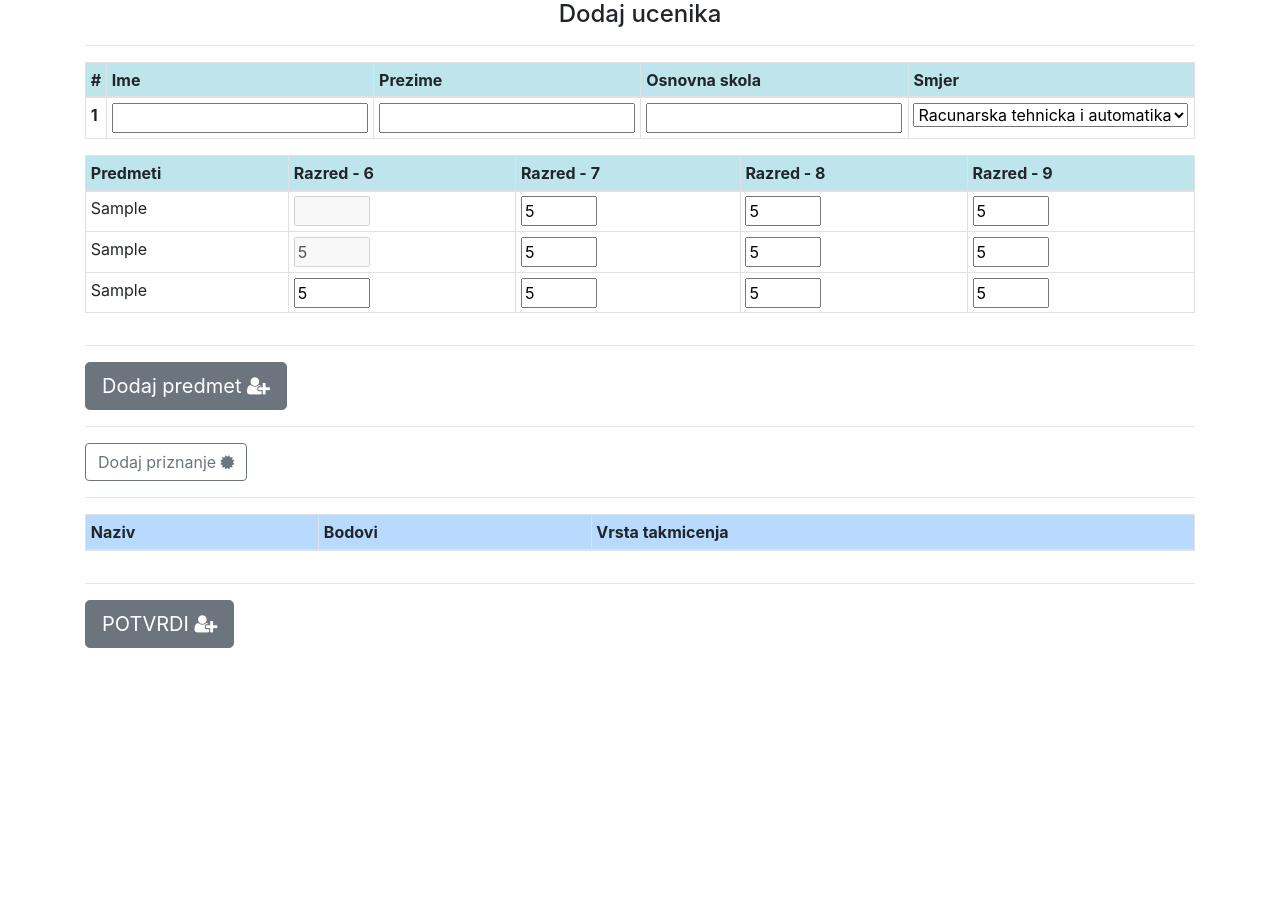
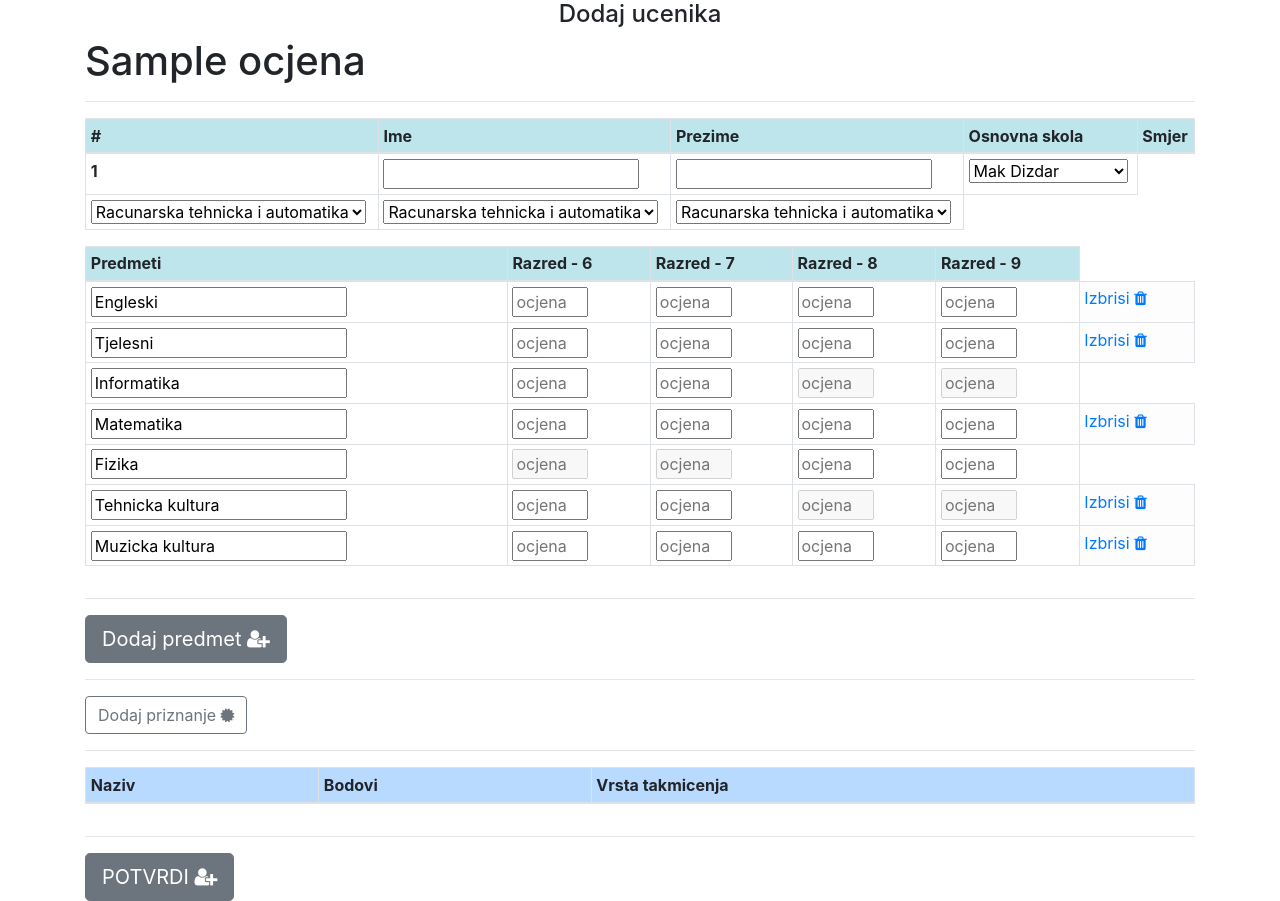
Before and after one commit to kaknjoh/upis, a Django app: template upis/tehnicka/templates/tehnicka/dodajUcenika.html in a window 1280 px wide. Shown: the part 56-957 px from the top of the page. Before the commit the page ends 704 px from the top, so only its background shows below. Run offline with Django 3.2, Linux system fonts and the light colour scheme; data comes from the database, SQL or seed files in the repository; the template is opened without the code that fills it: values that come from a table or form of the project are taken from there, most other values are stand-ins (such as "Sample title", 1, 10 or a date in 2020); lists and menus that the app fills with data are empty; some libraries are stand-ins or nearby versions.

Commit message:
Dodan izbor za 3 smjera

```diff
--- a/upis/tehnicka/templates/tehnicka/dodajUcenika.html
+++ b/upis/tehnicka/templates/tehnicka/dodajUcenika.html
@@ -2,11 +2,18 @@
 {% extends "tehnicka/base.html" %}
 {%block title%}
   Dodaj ucenika
+
 {% endblock %}
 
 {% block body %}
 <div class="container">
   <h4 style="text-align:center">  Dodaj ucenika </h4>
+  <h1>{% for ocjena in ocjene %}
+        {{ocjena}}
+      {% endfor %}
+    </h1>
+
+
   <hr>
   <form action="{% url 'tehnicka:dodajucenika' %}" method='POST'>
     <div class="table-responsive" id="tbl_add_student_ime">
@@ -28,15 +35,40 @@
             <td> <input type="text" name="ime" value=""> </td>
             <td> <input type="text" name="prezime" value=""></td>
             <!-- <td> <input type="text" name="jmbg" value=""></td> -->
-            <td> <input type="text" name="osnovna_skola" value=""></td>
             <td>
-              <select class="" name="smjer">
+               <select class="" name="osnovna_skola">
+                {% for skola in skole %}
+                  <option value="{{skola.id }}"> {{ skola.ime_skole}}</option>
+                {% endfor%}
+              </select>
+
+            </td>
+
+          </tr>
+           <tr>
+               <td>
+                  <select class="" name="smjer1">
+                    {% for smjer in smjerovi %}
+                      <option value="{{smjer.id}}"> {{smjer.naziv_smjera}}</option>
+                    {% endfor%}
+                  </select>
+               </td>
+                 <td>
+                  <select class="" name="smjer2">
+                    {% for smjer in smjerovi %}
+                      <option value="{{smjer.id}}"> {{smjer.naziv_smjera}}</option>
+                    {% endfor%}
+                  </select>
+               </td>
+                 <td>
+                  <select class="" name="smjer3">
                     {% for smjer in smjerovi %}
                       <option value="{{smjer.id}}"> {{smjer.naziv_smjera}}</option>
                     {% endfor%}
                   </select>
                </td>
            </tr>
+
         </tbody>
       </table>
     </div>
@@ -54,38 +86,55 @@
             </tr>
           </thead>
           <tbody>
-            {% for predmet in predmeti_header %}
+            {% for predmet in predmeti %}
+               {% if predmet.naziv_predmeta == "Informatika" %}
                     <tr>
-              <td>{{predmet.naziv_predmeta}}</td>
-              <!--nema fizike u 6 razredu, nema hemije u 6  -->
-                <td> <input type="number" min=2 max=5 name="razred6" value="" disabled></td>
-                <td> <input type="number" min=2 max=5  name="razred7" value="5" ></td>
+                          <td><input type="text"  placeholder= "Ime predmeta" name="naziv" value="{{predmet.naziv_predmeta}}"></td>
+		                  <td> <input type="number" min=2 max=5 placeholder="ocjena" name="razred6" value="" ></td>
+		                  <td><input type="number" min=2 max=5 placeholder="ocjena"  name="razred7" value="" ></td>
+                          <td> <input type="number" min=2 max=5 placeholder="ocjena" name="razred8" value=""disabled></td>
+                          <td> <input type="number" min=2 max=5 placeholder="ocjena"  name="razred9" value=""disabled></td>
+		            </tr>
 
-                <td> <input type="number" min=2 max=5  name="razred8" value="5"></td>
-                <td> <input type="number" min=2 max=5  name="razred9" value="5"></td>
+               {% elif predmet.naziv_predmeta == "Fizika" %}
 
+                     <tr>
+                          <td><input type="text"  placeholder= "Ime predmeta" name="naziv" value="{{predmet.naziv_predmeta}}"></td>
+		                  <td> <input type="number" min=2 max=5 placeholder="ocjena" name="razred6" value="" disabled></td>
+		                  <td><input type="number" min=2 max=5 placeholder="ocjena"  name="razred7" value=""disabled ></td>
+                          <td> <input type="number" min=2 max=5 placeholder="ocjena" name="razred8" value=""></td>
+                          <td> <input type="number" min=2 max=5 placeholder="ocjena"  name="razred9" value=""></td>
 		            </tr>
+                    {% elif predmet.naziv_predmeta == "Tehnicka kultura" %}
+
                                 <tr>
-              <td>{{predmet.naziv_predmeta}}</td>
-              <!--nema fizike u 6 razredu, nema hemije u 6  -->
-                <td> <input type="number" min=2 max=5 name="razred6" value="5" disabled></td>
-                <td> <input type="number" min=2 max=5  name="razred7" value="5" ></td>
+                                  <td><input type="text"  placeholder= "Ime predmeta" name="naziv" value="{{predmet.naziv_predmeta}}"></td>
+		                          <td> <input type="number" min=2 max=5 placeholder="ocjena" name="razred6" value=""></td>
+		                          <td><input type="number" min=2 max=5 placeholder="ocjena"  name="razred7" value=""></td>
+                                  <td> <input type="number" min=2 max=5 placeholder="ocjena" name="razred8" value="" disabled></td>
+                                  <td> <input type="number" min=2 max=5 placeholder="ocjena"  name="razred9" value="" disabled></td>
+		                          <td class="table-light"> <a href="#" id="brisi_priznanje" class="brisipredmet"> <span> Izbrisi </span><i class="fa fa-trash"></i> </a> </td>
+		                       </tr>
+                    {% else %}
 
-                <td> <input type="number" min=2 max=5  name="razred8" value="5"></td>
-                <td> <input type="number" min=2 max=5  name="razred9" value="5"></td>
 
+
+                             <tr>
+                                  <td><input type="text"  placeholder= "Ime predmeta" name="naziv" value="{{predmet.naziv_predmeta}}"></td>
+		                          <td> <input type="number" min=2 max=5 placeholder="ocjena" name="razred6" value=""></td>
+		                          <td><input type="number" min=2 max=5 placeholder="ocjena"  name="razred7" value=""></td>
+                                  <td> <input type="number" min=2 max=5 placeholder="ocjena" name="razred8" value=""></td>
+                                  <td> <input type="number" min=2 max=5 placeholder="ocjena"  name="razred9" value=""></td>
+		                          <td class="table-light"> <a href="#" id="brisi_priznanje" class="brisipredmet"> <span> Izbrisi </span><i class="fa fa-trash"></i> </a> </td>
 		                     </tr>
-               <tr>
-              <td>{{predmet.naziv_predmeta}}</td>
-              <!--nema fizike u 6 razredu, nema hemije u 6  -->
-                <td> <input type="number" min=2 max=5 name="razred6" value="5" ></td>
-                <td> <input type="number" min=2 max=5  name="razred7" value="5" ></td>
 
-                <td> <input type="number" min=2 max=5  name="razred8" value="5"></td>
-                <td> <input type="number" min=2 max=5  name="razred9" value="5"></td>
 
-            </tr>
+
+              {% endif %}
               {% endfor %}
+
+
+
           </tbody>
         </table>
       </div>
```
Lines whose indentation alone changed are shown as unchanged.
